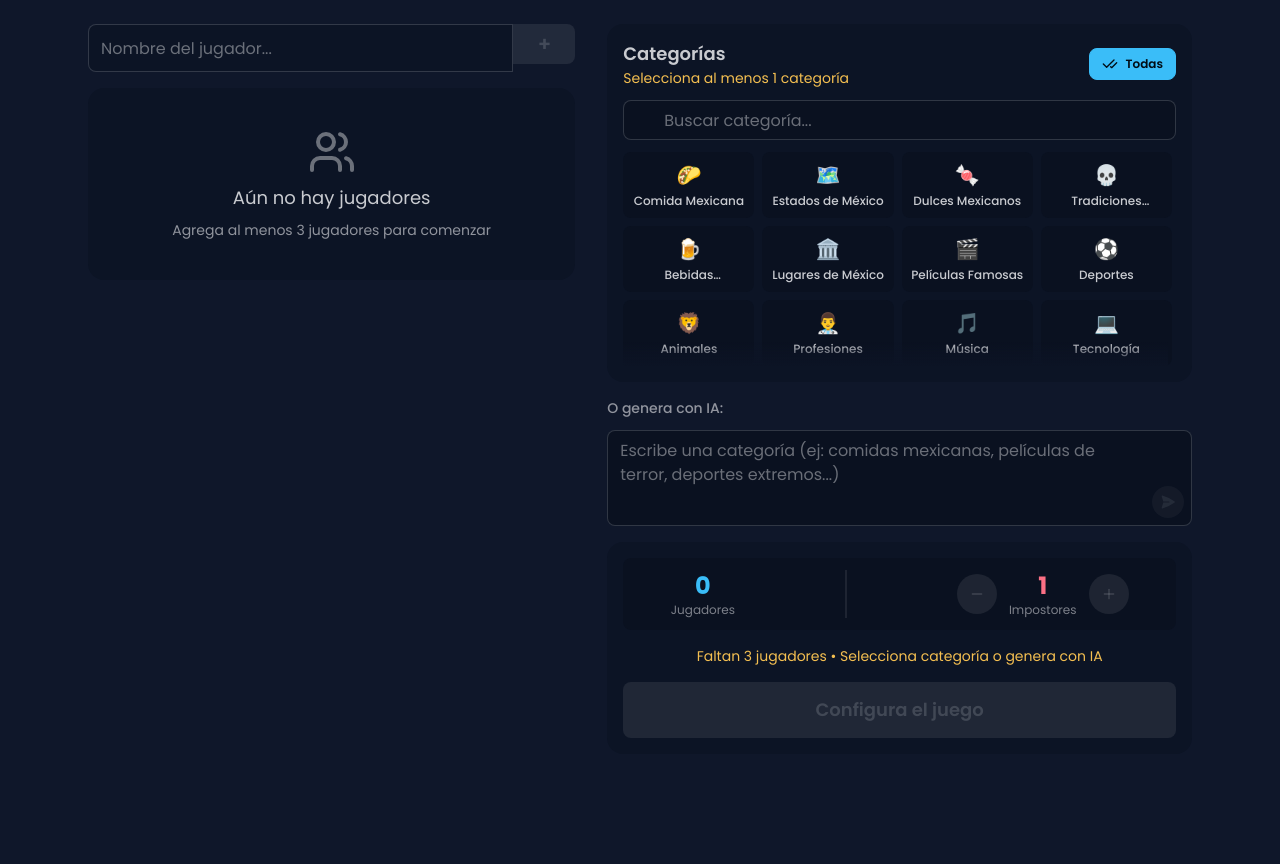
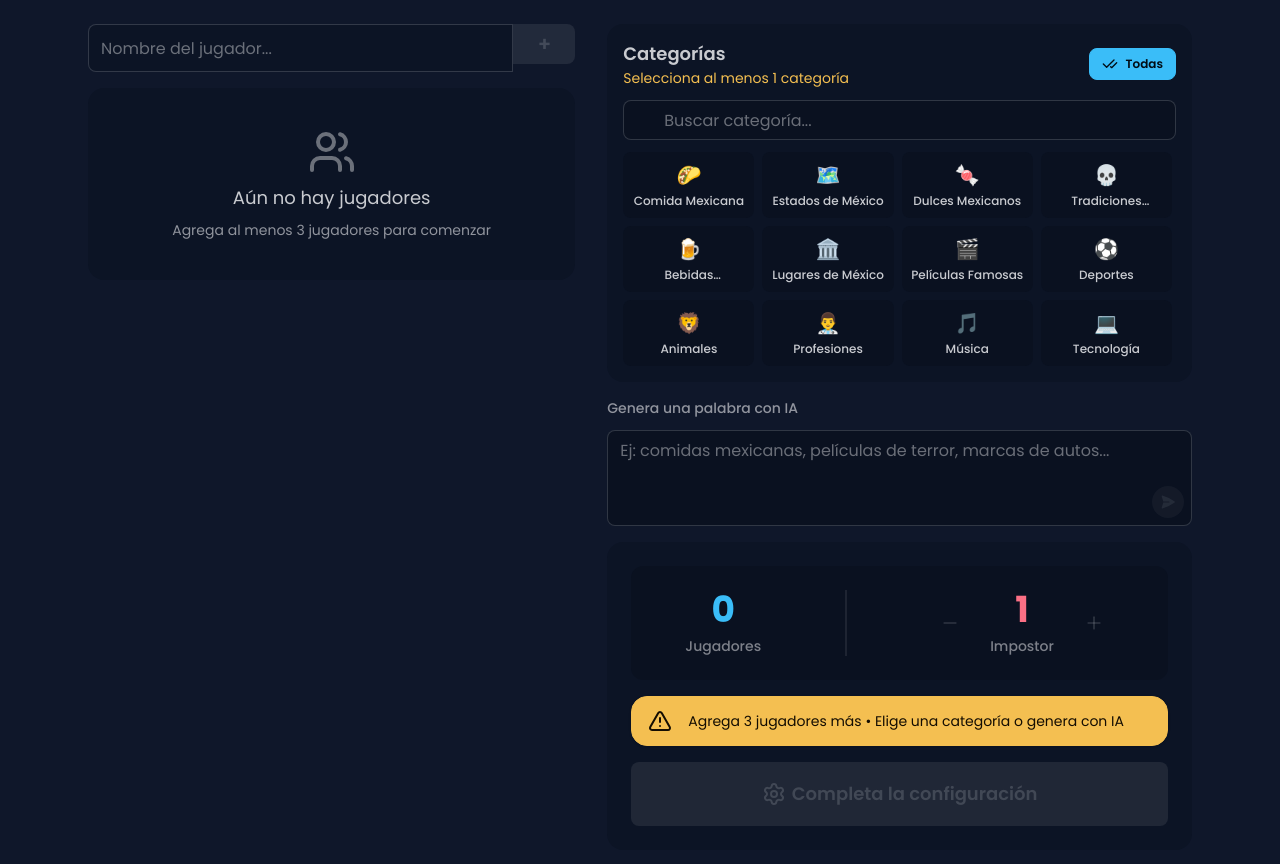
Before and after one commit to mrluisfer/impostor-game, a React (Vite) app: page / in a window 1280 px wide. Shown: the top 864 px of the page. Before the commit the page ends 800 px from the top, so only its background shows below. Built offline with nearby package versions, Linux system fonts and the light colour scheme.

Commit message:
feat: improve user feedback and accessibility in game configuration and category input components

```diff
--- a/index.html
+++ b/index.html
@@ -15,7 +15,7 @@
     <!-- SEO y descripción -->
     <meta
       name="description"
-      content="El Impostor de Credix - Un divertido juego de palabras donde debes descubrir quién es el impostor entre los jugadores"
+      content="El Impostor - Un divertido juego de palabras donde debes descubrir quién es el impostor entre los jugadores"
     />
 
     <!-- Theme y colores -->
@@ -41,7 +41,7 @@
       rel="stylesheet"
     />
 
-    <title>El Impostor de Credix</title>
+    <title>El Impostor</title>
   </head>
   <body>
     <div id="root"></div>
--- a/src/components/CategoryInput.tsx
+++ b/src/components/CategoryInput.tsx
@@ -27,7 +27,7 @@ export default function CategoryInput({ onWordGenerated }: CategoryInputProps) {
 
     function handleOffline() {
       setIsOnline(false);
-      setError('Sin conexión a internet');
+      setError('No hay conexión a internet. Verifica tu red.');
     }
 
     window.addEventListener('online', handleOnline);
@@ -44,7 +44,7 @@ export default function CategoryInput({ onWordGenerated }: CategoryInputProps) {
 
     // Verificar conexión antes de intentar
     if (!navigator.onLine) {
-      setError('Sin conexión a internet');
+      setError('No hay conexión a internet. Verifica tu red.');
       return;
     }
 
@@ -64,7 +64,7 @@ export default function CategoryInput({ onWordGenerated }: CategoryInputProps) {
       });
 
       if (!res.ok) {
-        throw new Error('Error al generar la palabra');
+        throw new Error('No pudimos generar la palabra. Intenta de nuevo.');
       }
 
       const data = await res.json();
@@ -78,13 +78,13 @@ export default function CategoryInput({ onWordGenerated }: CategoryInputProps) {
         setIsGenerated(true);
         onWordGenerated?.(wordData);
       } else {
-        throw new Error('Respuesta inválida del servidor');
+        throw new Error('La respuesta no es válida. Intenta nuevamente.');
       }
     } catch (err) {
       if (!navigator.onLine) {
-        setError('Sin conexión a internet');
+        setError('No hay conexión a internet. Verifica tu red.');
       } else {
-        setError(err instanceof Error ? err.message : 'Error desconocido');
+        setError(err instanceof Error ? err.message : 'Algo salió mal. Intenta de nuevo.');
       }
     } finally {
       setIsLoading(false);
@@ -108,7 +108,7 @@ export default function CategoryInput({ onWordGenerated }: CategoryInputProps) {
   return (
     <div className="space-y-3">
       <div className="flex items-center gap-2">
-        <span className="text-base-content/70 text-sm font-medium">O genera con IA:</span>
+        <span className="text-base-content/70 text-sm font-medium">Genera una palabra con IA</span>
         {!isOnline && (
           <span className="badge badge-warning badge-sm gap-1">
             <svg
@@ -140,7 +140,7 @@ export default function CategoryInput({ onWordGenerated }: CategoryInputProps) {
                 clipRule="evenodd"
               />
             </svg>
-            Palabra lista
+            ¡Listo para jugar!
           </span>
         )}
       </div>
@@ -149,8 +149,8 @@ export default function CategoryInput({ onWordGenerated }: CategoryInputProps) {
           className={`textarea focus-within:textarea-accent bg-base-300 text-base-content/80 placeholder:text-base-content/50 min-h-24 w-full resize-none pr-20 transition-all ${!isOnline ? 'cursor-not-allowed opacity-60' : ''}`}
           placeholder={
             isOnline
-              ? 'Escribe una categoría (ej: comidas mexicanas, películas de terror, deportes extremos...)'
-              : 'Sin conexión a internet...'
+              ? 'Ej: comidas mexicanas, películas de terror, marcas de autos...'
+              : 'Esperando conexión a internet...'
           }
           value={categoryInput}
           onChange={(e) => {
@@ -164,6 +164,7 @@ export default function CategoryInput({ onWordGenerated }: CategoryInputProps) {
           onKeyDown={handleKeyDown}
           disabled={isLoading}
           rows={2}
+          aria-label="Escribe una categoría para generar palabras"
         />
         <div className="absolute right-2 bottom-2 flex gap-1">
           {(categoryInput || isGenerated) && (
@@ -171,7 +172,8 @@ export default function CategoryInput({ onWordGenerated }: CategoryInputProps) {
               type="button"
               onClick={handleClear}
               className="btn btn-circle btn-ghost btn-sm"
-              title="Limpiar"
+              title="Borrar todo"
+              aria-label="Borrar categoría"
             >
               <svg
                 xmlns="http://www.w3.org/2000/svg"
@@ -188,7 +190,8 @@ export default function CategoryInput({ onWordGenerated }: CategoryInputProps) {
             onClick={handleGenerateWord}
             disabled={isLoading || !categoryInput.trim() || !isOnline}
             className="btn btn-circle btn-sm btn-accent disabled:opacity-50"
-            title={isOnline ? 'Generar palabra' : 'Sin conexión'}
+            title={isOnline ? 'Generar palabra' : 'Sin conexión a internet'}
+            aria-label={isLoading ? 'Generando palabra...' : 'Generar palabra'}
           >
             {isLoading ? (
               <span className="loading loading-spinner loading-xs" />
--- a/src/components/CategorySelector.tsx
+++ b/src/components/CategorySelector.tsx
@@ -34,7 +34,7 @@ export function CategorySelector({
   }, [categories, searchQuery]);
 
   return (
-    <div className="card bg-base-200">
+    <div className="card bg-base-200 md:min-h-fit">
       <div className="card-body gap-3 p-4">
         {/* Header con contador y acciones */}
         <div className="flex flex-wrap items-center justify-between gap-3">
@@ -130,14 +130,6 @@ export function CategorySelector({
               })}
             </div>
           </div>
-
-          {/* Indicador de scroll */}
-          {filteredCategories.length > 8 && (
-            <div
-              className="from-base-200 pointer-events-none absolute right-2 bottom-0 left-0 h-6 bg-linear-to-t to-transparent"
-              aria-hidden="true"
-            />
-          )}
         </div>
 
         {/* Mensaje cuando no hay resultados */}
--- a/src/components/GameConfig.tsx
+++ b/src/components/GameConfig.tsx
@@ -1,4 +1,4 @@
-import { Minus, Plus } from 'lucide-react';
+import { Minus, Plus, Settings, TriangleAlert } from 'lucide-react';
 
 interface GameConfigProps {
   playerCount: number;
@@ -25,61 +25,126 @@ export function GameConfig({
   const maxImpostors = Math.max(1, playerCount - 1);
 
   const issues: string[] = [];
-  if (needMorePlayers) issues.push(`Faltan ${minPlayers - playerCount} jugadores`);
-  if (needCategories) issues.push('Selecciona categoría o genera con IA');
+  if (needMorePlayers) {
+    const missing = minPlayers - playerCount;
+    issues.push(`Agrega ${missing} jugador${missing > 1 ? 'es' : ''} más`);
+  }
+  if (needCategories) {
+    issues.push('Elige una categoría o genera con IA');
+  }
 
   return (
-    <div className={`card ${canStart ? 'bg-primary/10 ring-primary ring-2' : 'bg-base-200'}`}>
-      <div className="card-body gap-4 p-4">
-        {/* Stats compactos */}
-        <div className="bg-base-300 flex items-center justify-around rounded-lg py-3">
-          <div className="text-center">
-            <div className="text-primary text-2xl font-bold">{playerCount}</div>
-            <div className="text-base-content/60 text-xs">Jugadores</div>
+    <div
+      className={`card ${canStart ? 'bg-primary/10 border-primary border-2 shadow-lg' : 'bg-base-200'}`}
+    >
+      <div className="card-body gap-4 p-4 sm:p-6">
+        {/* Stats Section */}
+        <div className="bg-base-300 rounded-xl p-4 sm:p-6">
+          <div className="flex items-center justify-around gap-3 sm:gap-6">
+            {/* Jugadores */}
+            <div className="flex flex-col items-center gap-1.5">
+              <div className="text-primary text-3xl font-bold tabular-nums sm:text-4xl">
+                {playerCount}
+              </div>
+              <div className="text-base-content/60 text-xs font-medium sm:text-sm">Jugadores</div>
             </div>
 
-          <div className="divider divider-horizontal mx-2"></div>
+            {/* Separator */}
+            <div className="divider divider-horizontal mx-0 w-px"></div>
 
-          <div className="flex items-center gap-3">
+            {/* Impostores Control */}
+            <div className="flex items-center gap-2 sm:gap-3">
               <button
                 type="button"
-              className="btn btn-circle btn-neutral"
+                className="btn btn-circle btn-sm sm:btn-md btn-ghost hover:btn-error touch-manipulation"
                 onClick={() => onImpostorCountChange(impostorCount - 1)}
                 disabled={impostorCount <= 1}
-              aria-label="Disminuir impostores"
+                aria-label="Reducir impostores"
               >
-              <Minus className="h-4 w-4" />
+                <Minus className="h-4 w-4 sm:h-5 sm:w-5" />
               </button>
-            <div className="text-center">
-              <div className="text-error text-2xl font-bold">{impostorCount}</div>
-              <div className="text-base-content/60 text-xs">Impostores</div>
+
+              <div className="flex min-w-15 flex-col items-center gap-1.5 sm:min-w-20">
+                <div className="text-error text-3xl font-bold tabular-nums sm:text-4xl">
+                  {impostorCount}
                 </div>
+                <div className="text-base-content/60 text-xs font-medium whitespace-nowrap sm:text-sm">
+                  Impostor{impostorCount > 1 ? 'es' : ''}
+                </div>
+              </div>
+
               <button
                 type="button"
-              className="btn btn-circle btn-neutral"
+                className="btn btn-circle btn-sm sm:btn-md btn-ghost hover:btn-error touch-manipulation"
                 onClick={() => onImpostorCountChange(impostorCount + 1)}
                 disabled={impostorCount >= maxImpostors}
                 aria-label="Aumentar impostores"
               >
-              <Plus className="h-4 w-4" />
+                <Plus className="h-4 w-4 sm:h-5 sm:w-5" />
               </button>
             </div>
           </div>
+        </div>
 
-        {/* Alertas */}
+        {/* Mensajes de estado */}
         {issues.length > 0 && (
-          <p className="text-warning text-center text-sm">{issues.join(' • ')}</p>
+          <div className="alert alert-warning shadow-sm">
+            <TriangleAlert />
+            <span className="text-sm">{issues.join(' • ')}</span>
+          </div>
         )}
 
-        {/* Botón iniciar */}
+        {canStart && (
+          <div className="alert alert-success shadow-sm">
+            <svg
+              xmlns="http://www.w3.org/2000/svg"
+              className="h-5 w-5 shrink-0 stroke-current"
+              fill="none"
+              viewBox="0 0 24 24"
+            >
+              <path
+                strokeLinecap="round"
+                strokeLinejoin="round"
+                strokeWidth="2"
+                d="M9 12l2 2 4-4m6 2a9 9 0 11-18 0 9 9 0 0118 0z"
+              />
+            </svg>
+            <span className="text-sm font-medium">¡Todo listo para empezar!</span>
+          </div>
+        )}
+
+        {/* Botón de inicio */}
         <button
           type="button"
-          className={`btn btn-lg min-h-14 w-full text-lg ${canStart ? 'btn-primary' : 'btn-disabled'}`}
+          className={`btn btn-lg h-14 w-full touch-manipulation text-base font-semibold sm:h-16 sm:text-lg ${
+            canStart ? 'btn-primary' : 'btn-disabled'
+          }`}
           onClick={onStartGame}
           disabled={!canStart}
-          aria-label="Iniciar el juego"
+          aria-label={canStart ? 'Iniciar el juego' : 'Completa la configuración para iniciar'}
         >
-          {canStart ? '¡Iniciar Juego!' : 'Configura el juego'}
+          {canStart ? (
+            <>
+              <svg
+                xmlns="http://www.w3.org/2000/svg"
+                viewBox="0 0 24 24"
+                fill="currentColor"
+                className="h-5 w-5 sm:h-6 sm:w-6"
+              >
+                <path
+                  fillRule="evenodd"
+                  d="M4.5 5.653c0-1.426 1.529-2.33 2.779-1.643l11.54 6.348c1.295.712 1.295 2.573 0 3.285L7.28 19.991c-1.25.687-2.779-.217-2.779-1.643V5.653z"
+                  clipRule="evenodd"
+                />
+              </svg>
+              ¡Comenzar a Jugar!
+            </>
+          ) : (
+            <>
+              <Settings />
+              Completa la configuración
+            </>
+          )}
         </button>
       </div>
     </div>
```
Lines whose indentation alone changed are shown as unchanged.
